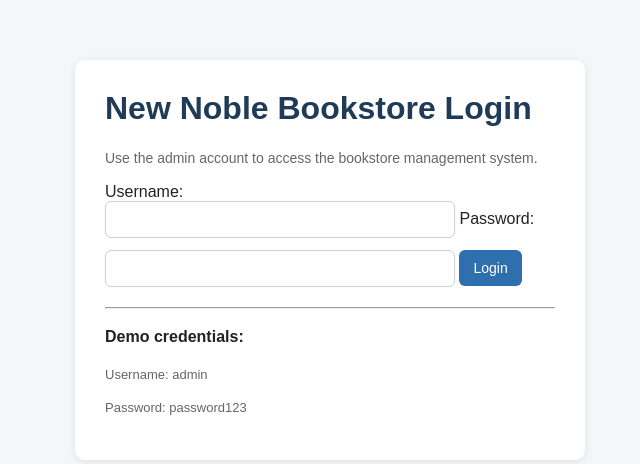
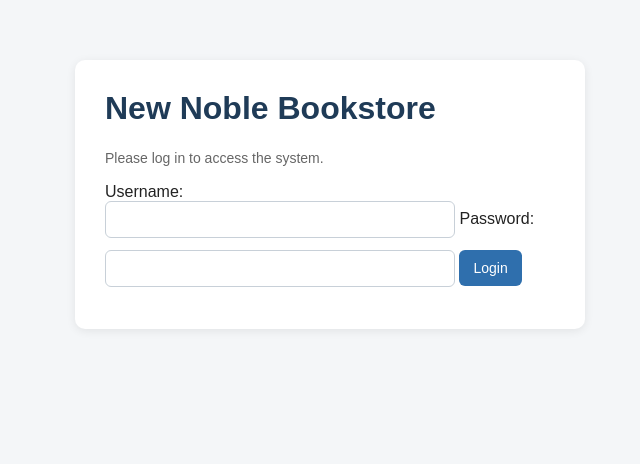
Before and after one commit to jospina07/noble-bookstore, a Flask app: page /login in a window 1280 px wide. Shown: the top 464 px of the page, without its empty margins (310-950 px from the left). Run offline with Flask 3, Linux system fonts and the light colour scheme.

Commit message:
Add multi-user login and clean login page

```diff
--- a/routes/book_routes.py
+++ b/routes/book_routes.py
@@ -9,8 +9,15 @@ books_bp = Blueprint("books", __name__)
 
 DB_PATH = os.path.join("database", "app.db")
 
-ADMIN_USERNAME = "admin"
-ADMIN_PASSWORD = "password123"
+USERS = {
+    "admin": "password123",
+    "JOspina": "Jeff01",
+    "KPeek": "Kadysha01",
+    "CPowers": "Craig01",
+    "ROwens": "Ryan01",
+    "EBarrenos": "Enrique01",
+    "FAlmasri": "Fadi01",
+}
 
 
 def get_connection():
@@ -47,13 +54,13 @@ def login():
     error = ""
 
     if request.method == "POST":
-        username = request.form["username"]
-        password = request.form["password"]
+        username = request.form["username"].strip()
+        password = request.form["password"].strip()
 
-        if username == ADMIN_USERNAME and password == ADMIN_PASSWORD:
+        if username in USERS and USERS[username] == password:
             session["logged_in"] = True
             session["username"] = username
-            return redirect(url_for("books.list_books"))
+            return redirect(url_for("books.dashboard"))
         else:
             error = "Invalid username or password."
 
@@ -89,7 +96,12 @@ def list_books():
 
     connection.close()
 
-    return render_template("inventory.html", books=books, search_query=search_query, username=session.get("username"))
+    return render_template(
+        "inventory.html",
+        books=books,
+        search_query=search_query,
+        username=session.get("username")
+    )
 
 
 @books_bp.route("/books/add", methods=["GET", "POST"])
@@ -112,7 +124,7 @@ def add_book():
 
         return redirect(url_for("books.list_books"))
 
-    return render_template("add_book.html")
+    return render_template("add_book.html", username=session.get("username"))
 
 
 @books_bp.route("/books/edit/<int:book_id>", methods=["GET", "POST"])
@@ -150,7 +162,7 @@ def edit_book(book_id):
     if book is None:
         return "Book not found."
 
-    return render_template("edit_book.html", book=book)
+    return render_template("edit_book.html", book=book, username=session.get("username"))
 
 
 @books_bp.route("/books/delete/<int:book_id>", methods=["POST"])
@@ -205,7 +217,8 @@ def book_label(book_id):
     return render_template(
         "book_label.html",
         book=book,
-        barcode_pattern=barcode_pattern
+        barcode_pattern=barcode_pattern,
+        username=session.get("username")
     )
 
 
@@ -259,7 +272,7 @@ def low_stock():
     ).fetchall()
     connection.close()
 
-    return render_template("low_stock.html", books=books)
+    return render_template("low_stock.html", books=books, username=session.get("username"))
 
 
 @books_bp.route("/checkout", methods=["GET", "POST"])
@@ -328,7 +341,7 @@ def checkout():
     ).fetchall()
     connection.close()
 
-    return render_template("checkout.html", books=books)
+    return render_template("checkout.html", books=books, username=session.get("username"))
 
 
 @books_bp.route("/sales")
@@ -340,7 +353,7 @@ def sales_history():
     ).fetchall()
     connection.close()
 
-    return render_template("sales.html", sales=sales)
+    return render_template("sales.html", sales=sales, username=session.get("username"))
 
 
 @books_bp.route("/export/sales")
@@ -407,7 +420,7 @@ def purchase_orders():
 
     connection.close()
 
-    return render_template("purchase_orders.html", orders=orders)
+    return render_template("purchase_orders.html", orders=orders, username=session.get("username"))
 
 
 @books_bp.route("/export/purchase-orders")
@@ -524,7 +537,8 @@ def dashboard():
         total_books_sold=total_books_sold,
         total_revenue=total_revenue,
         top_book=top_book,
-        chart_data=chart_data
+        chart_data=chart_data,
+        username=session.get("username")
     )
 
 
@@ -537,7 +551,7 @@ def suppliers():
     ).fetchall()
     connection.close()
 
-    return render_template("suppliers.html", suppliers=suppliers_list)
+    return render_template("suppliers.html", suppliers=suppliers_list, username=session.get("username"))
 
 
 @books_bp.route("/suppliers/add", methods=["GET", "POST"])
@@ -559,7 +573,7 @@ def add_supplier():
 
         return redirect(url_for("books.suppliers"))
 
-    return render_template("add_supplier.html")
+    return render_template("add_supplier.html", username=session.get("username"))
 
 
 @books_bp.route("/api/books")
--- a/routes/main_routes.py
+++ b/routes/main_routes.py
@@ -1,10 +1,10 @@
-from flask import Blueprint, render_template, jsonify
+from flask import Blueprint, redirect, url_for, jsonify
 
 main = Blueprint("main", __name__)
 
 @main.route("/")
 def home():
-    return render_template("index.html")
+    return redirect(url_for("books.login"))
 
 @main.route("/api/status")
 def status():
--- a/templates/login.html
+++ b/templates/login.html
@@ -8,8 +8,8 @@
 </head>
 <body>
     <div class="center-box">
-        <h1>New Noble Bookstore Login</h1>
-        <p class="muted">Use the admin account to access the bookstore management system.</p>
+        <h1>New Noble Bookstore</h1>
+        <p class="muted">Please log in to access the system.</p>
 
         {% if error %}
             <p class="error-message">{{ error }}</p>
@@ -24,12 +24,6 @@
 
             <button type="submit">Login</button>
         </form>
-
-        <hr>
-
-        <p><strong>Demo credentials:</strong></p>
-        <p class="small-text">Username: admin</p>
-        <p class="small-text">Password: password123</p>
     </div>
 </body>
 </html>
```
